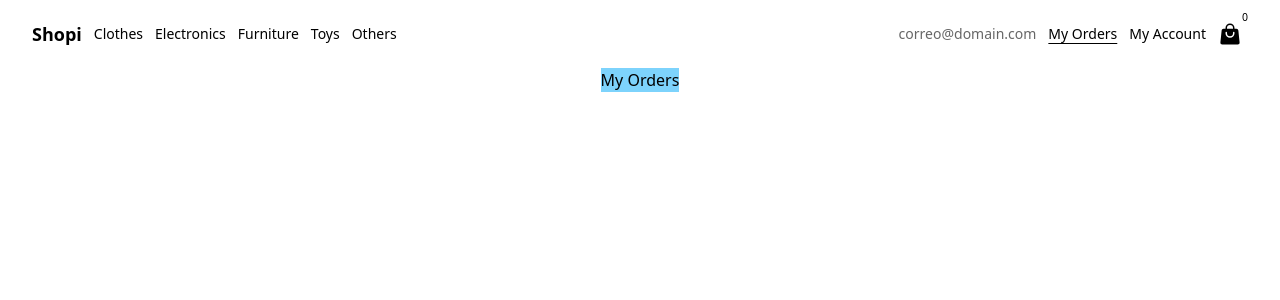
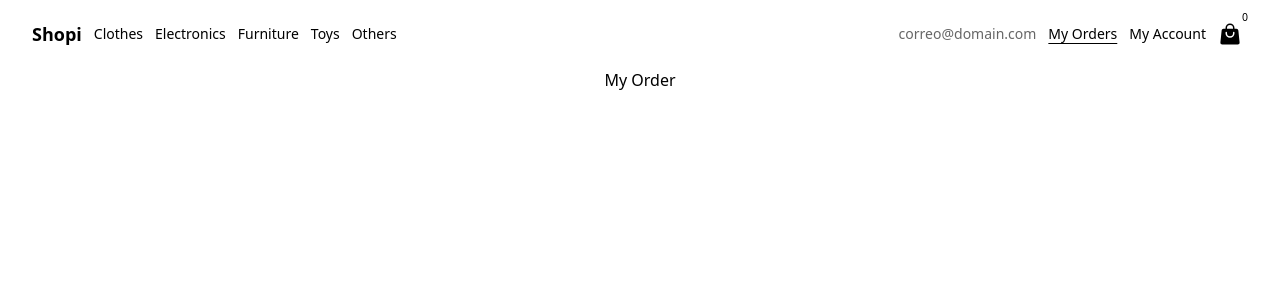
Before and after one commit to cdramirezh/vite-react-tailwind, a React (Vite) app: page /my-orders in a window 1280 px wide. Shown: the top 300 px of the page. Built offline with nearby package versions, Linux system fonts and the light colour scheme.

Commit message:
What the F... did I just bring up upon this cursed land?!

```diff
--- /dev/null
+++ b/src/components/OrderCards/index.jsx
@@ -0,0 +1,13 @@
+import { XMarkIcon } from "@heroicons/react/24/solid";
+const OrderCards = ({ order: { date, totalItems, totalPrice } }) => {
+	return (
+		<div className="flex justify-between items-center mb-3 border-black">
+			<p>
+				<span>{date.toString()}</span>
+				<span>{totalItems}</span>
+				<span>{totalPrice}</span>
+			</p>
+		</div>
+	);
+};
+export { OrderCards };
--- a/src/pages/MyOrder/index.jsx
+++ b/src/pages/MyOrder/index.jsx
@@ -1,4 +1,6 @@
+import { ChevronLeftIcon } from "@heroicons/react/24/solid";
 import { useContext } from "react";
+import { Link } from "react-router-dom";
 import { OrderCard } from "../../components/OrderCard";
 import { ShoppingCartContext } from "../../Context";
 
@@ -6,12 +8,19 @@ function MyOrder() {
 	const { orders } = useContext(ShoppingCartContext);
 	const cart = orders.at(-1)?.cart || [];
 	return (
-		<div className="flex flex-col w-80">
-			<p className="text-center">My Order</p>
-			{cart.map((item) => (
-				<OrderCard key={item.id} item={{ ...item }} />
-			))}
-		</div>
+		<>
+			<div className="relative flex items-center justify-center w-80 mb-6">
+				<Link to='/my-orders' className="absolute left-0">
+					<ChevronLeftIcon className="h-6 w-6 text-black cursor-pointer" />
+				</Link>
+				<h1>My Order</h1>
+			</div>
+			<div className="flex flex-col w-80">
+				{cart.map((item) => (
+					<OrderCard key={item.id} item={{ ...item }} />
+				))}
+			</div>
+		</>
 	);
 }
 
--- a/src/pages/MyOrders/index.jsx
+++ b/src/pages/MyOrders/index.jsx
@@ -1,9 +1,21 @@
+import { useContext } from "react";
+import { Link } from "react-router-dom";
+import { OrderCards } from "../../components/OrderCards";
+import { ShoppingCartContext } from "../../Context";
 function MyOrders() {
+	const { orders } = useContext(ShoppingCartContext);
 	return (
-		<div className="bg-sky-300">
-			My Orders
-		</div>
-	)
+		<>
+			<div className="relative flex justify-center w-80">
+				<h1>My Order</h1>
+			</div>
+			{orders.map((order, i) => (
+				<Link to={`my-orders/${order.id}`} key={i}>
+					<OrderCards order={order} />
+				</Link>
+			))}
+		</>
+	);
 }
 
-export { MyOrders }
+export { MyOrders };
```
